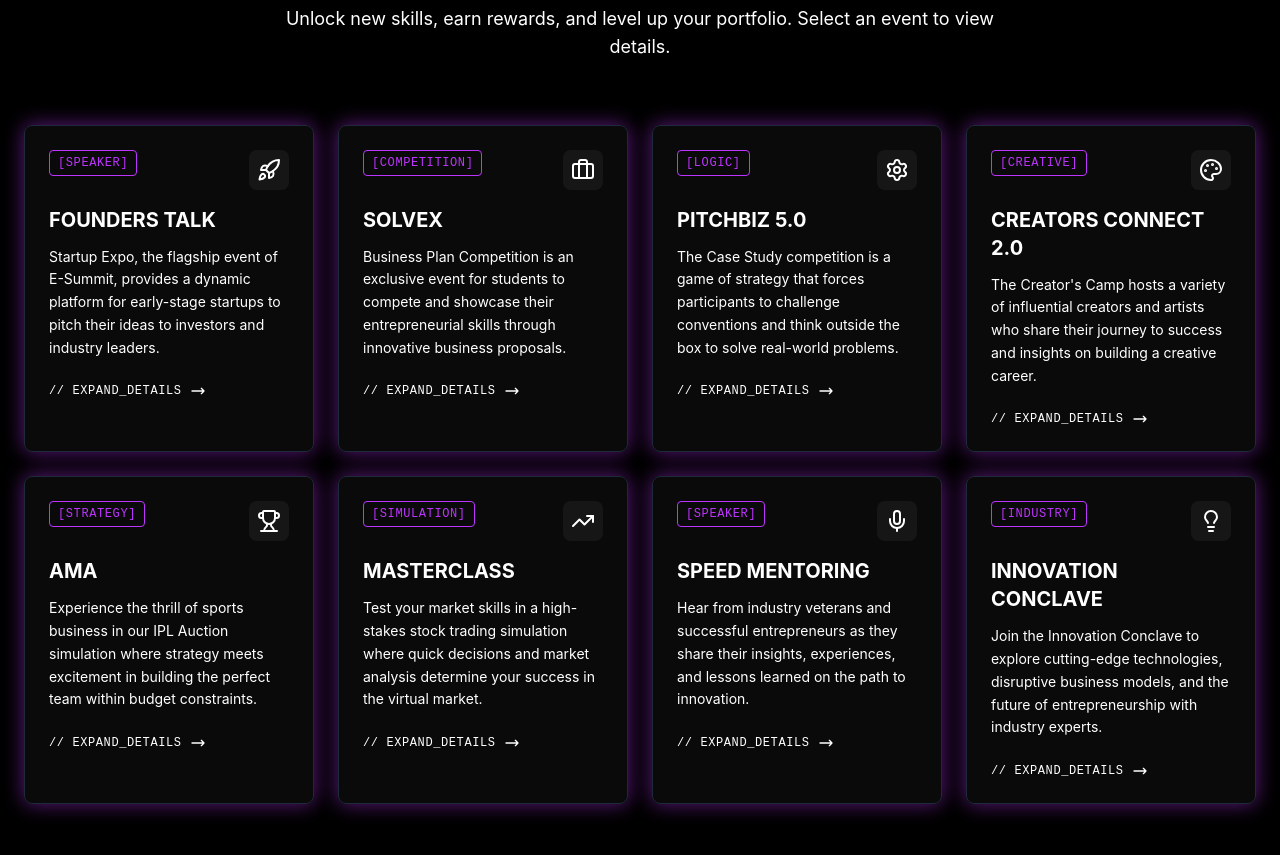
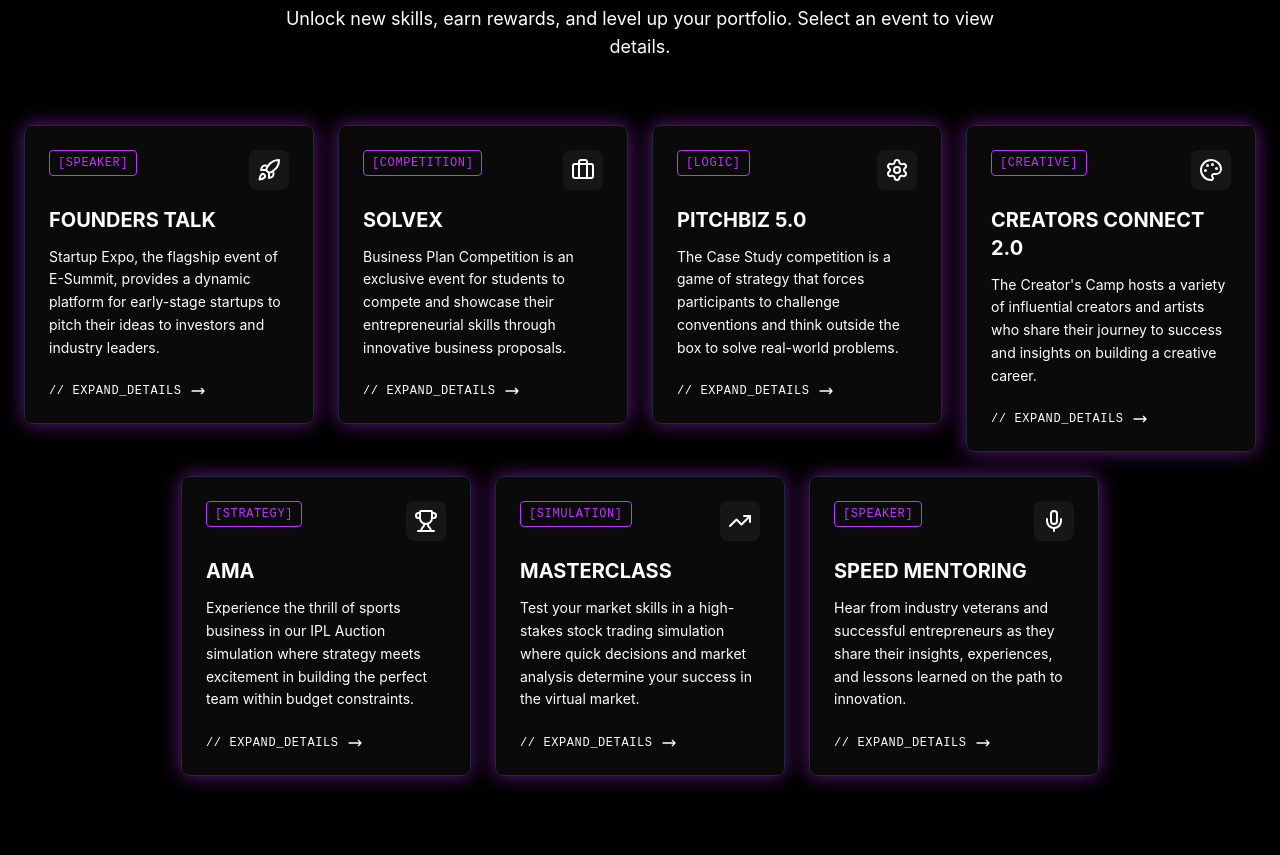
Before and after one commit to Ansh-mick27/AIIHFound_E_summit, a Next.js app: page / in a window 1280 px wide. Shown: the part 2280-3135 px from the top of the page. Built offline with nearby package versions, Linux system fonts and the light colour scheme.

Commit message:
Remove Innovation Conclave and center last row of 7 events

```diff
--- a/src/components/EventsGrid.tsx
+++ b/src/components/EventsGrid.tsx
@@ -46,12 +46,6 @@ export default function EventsGrid() {
             title: "SPEED MENTORING", // Renamed from KEYNOTE SESSION
             description: "Hear from industry veterans and successful entrepreneurs as they share their insights, experiences, and lessons learned on the path to innovation.",
             icon: Mic
-        },
-        {
-            category: "INDUSTRY",
-            title: "INNOVATION CONCLAVE",
-            description: "Join the Innovation Conclave to explore cutting-edge technologies, disruptive business models, and the future of entrepreneurship with industry experts.",
-            icon: Lightbulb
         }
     ];
 
@@ -95,17 +89,18 @@ export default function EventsGrid() {
                     </motion.p>
                 </div>
 
-                {/* Events Grid */}
-                <div className="grid grid-cols-1 md:grid-cols-2 lg:grid-cols-4 gap-6">
+                {/* Events Grid - Changed to Flexbox for centering last row of 3 */}
+                <div className="flex flex-wrap justify-center gap-6">
                     {events.map((event, index) => (
+                        <div key={event.title} className="w-full md:w-[calc(50%-12px)] lg:w-[calc(25%-18px)]">
                             <CyberpunkCard
-                            key={event.title}
                                 category={event.category}
                                 title={event.title}
                                 description={event.description}
                                 icon={event.icon}
                                 delay={index * 0.1}
                             />
+                        </div>
                     ))}
                 </div>
             </div>
```
Lines whose indentation alone changed are shown as unchanged.
